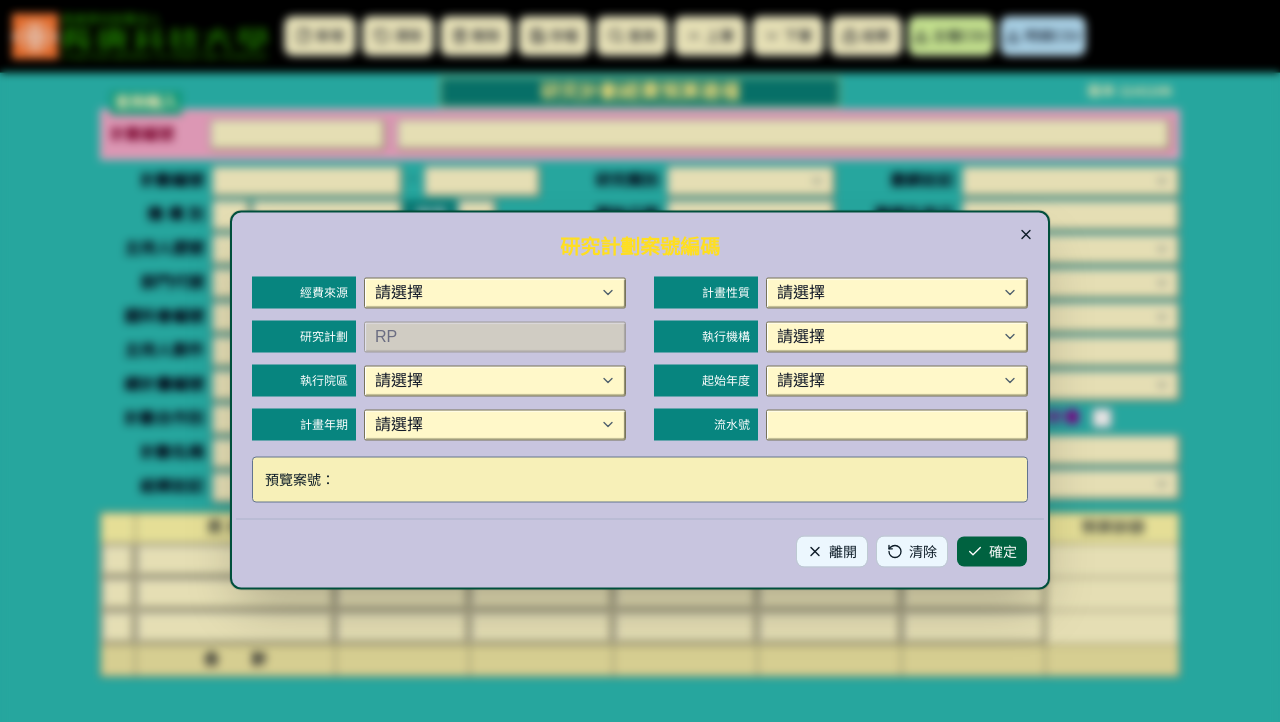
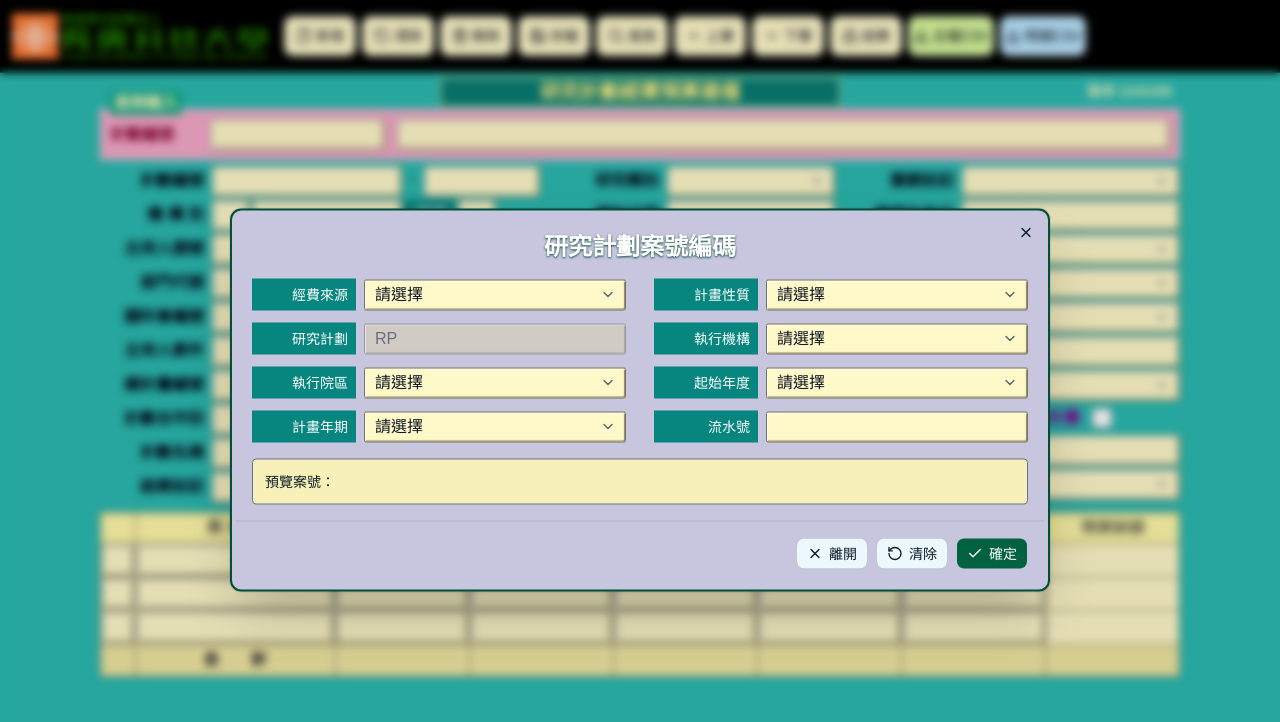
Before and after one commit to Hungming6325/his-budget-web, a Next.js app: page / in a window 1280 px wide. Both pictures are taken after a click on the button "新增". Shown: the top 722 px of the page. Built offline with nearby package versions, Linux system fonts and the light colour scheme.

Commit message:
Improve project code dialog readability

```diff
--- a/app/page.tsx
+++ b/app/page.tsx
@@ -962,7 +962,9 @@ export default function Home() {
           style={{ width: 'min(820px, calc(100vw - 2rem))', maxWidth: 'calc(100vw - 2rem)' }}
         >
           <DialogHeader className="items-center">
-            <DialogTitle className="text-xl font-bold text-yellow-300">研究計劃案號編碼</DialogTitle>
+            <DialogTitle className="text-2xl font-bold text-white drop-shadow-[0_1px_1px_#064e3b]">
+              研究計劃案號編碼
+            </DialogTitle>
           </DialogHeader>
           <div className="grid gap-x-7 gap-y-3 md:grid-cols-2">
             <Field label="經費來源">
@@ -1103,7 +1105,7 @@ function Field({
 }) {
   return (
     <label className={`grid min-h-8 grid-cols-[104px_minmax(170px,1fr)] items-center gap-2 ${className ?? ''}`}>
-      <span className="flex h-8 items-center justify-end bg-[#07857f] px-2 text-right text-xs font-medium text-white">
+      <span className="flex h-8 items-center justify-end bg-[#07857f] px-2 text-right text-sm font-medium text-white">
         {label}
       </span>
       {children}
```
